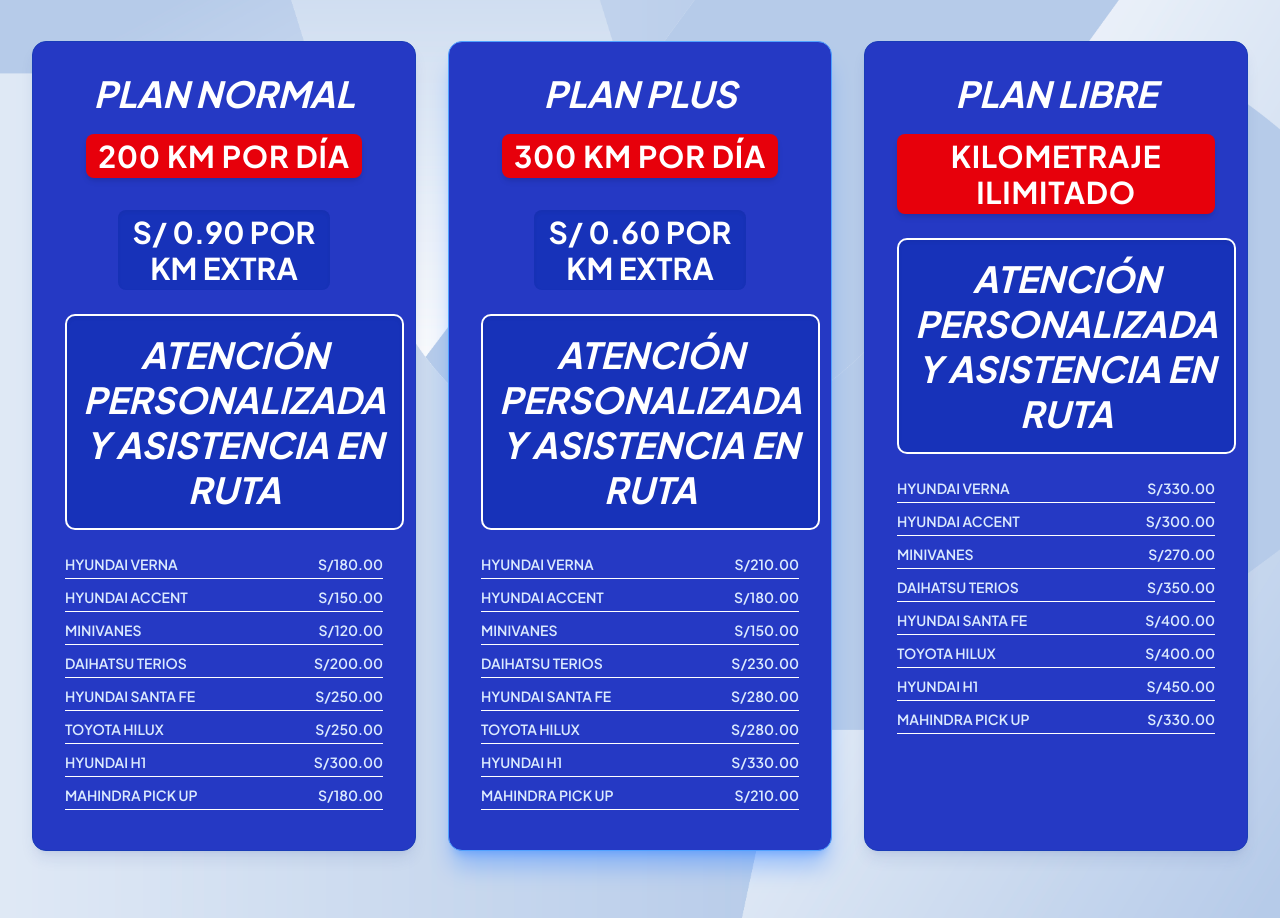
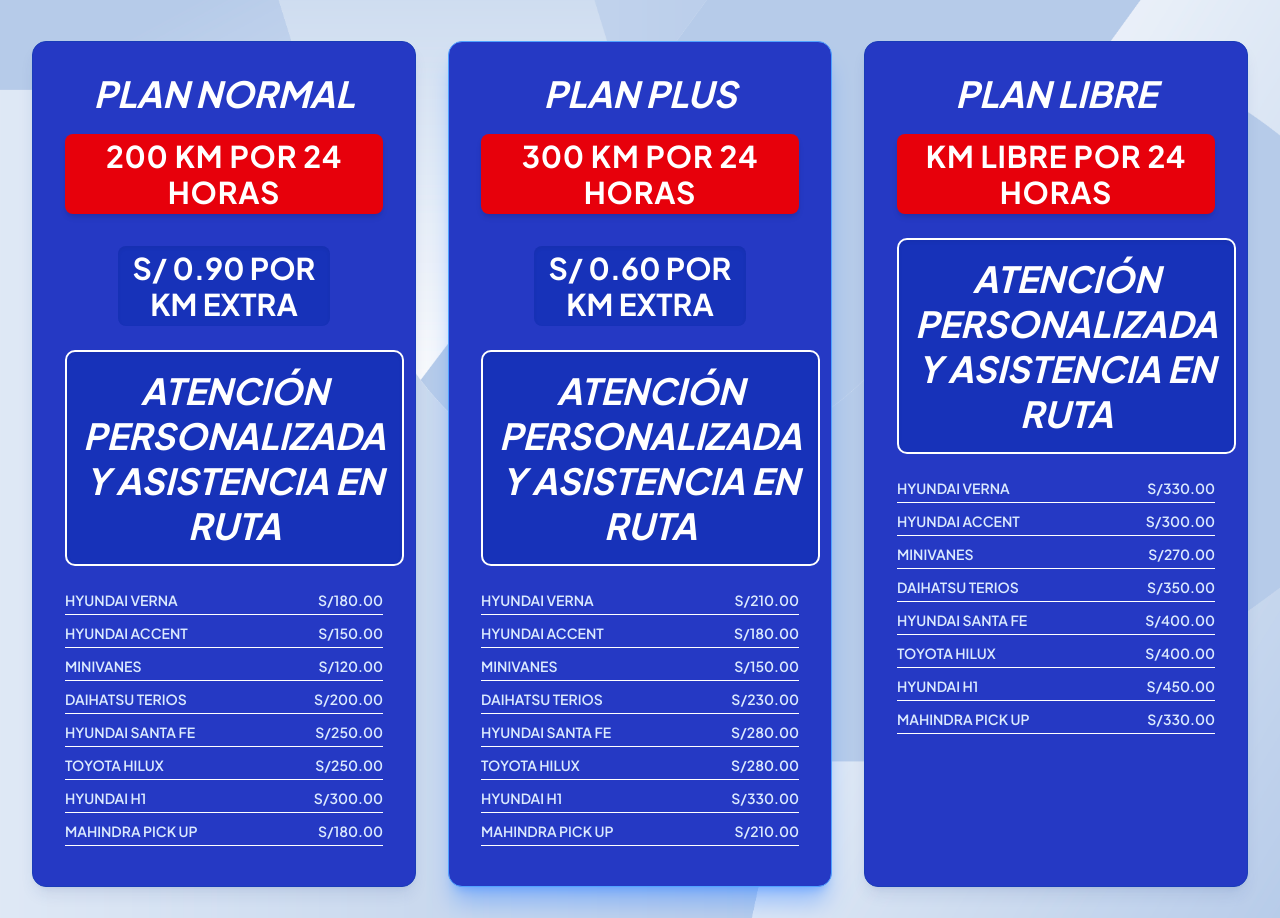
Before and after one commit to henri5482/veloxrent, a Next.js app: page / in a window 1280 px wide. Shown: the part 1340-2258 px from the top of the page. Built offline with nearby package versions, Linux system fonts and the light colour scheme.

Commit message:
agregando cosas

```diff
--- a/app/ofertas/planes .tsx
+++ b/app/ofertas/planes .tsx
@@ -84,7 +84,7 @@
     key: "libre",
     title: "PLAN LIBRE",
     videoId: "WtzDWWSHwUo",
-    kmBadge: "KM LIBRE POR DÍA",
+    kmBadge: "KM LIBRE POR 24 HORAS",
     pricesLeft: [
       { label: "Minivan Q22", price: "S/ 270.00" },
       { label: "Auto Accent", price: "S/ 300.00" },
--- a/app/proceso.tsx
+++ b/app/proceso.tsx
@@ -51,7 +51,7 @@
     price: 120.0,
     recurrence: "Desde S/120.00 por día",
     savings: null,
-    installments: "INCLUYE 200 KM POR DÍA",
+    installments: "INCLUYE 200 KM POR 24 HORAS",
     features: [
       { text: "Hyundai Verna: S/180.00", included: true },
       { text: "Hyundai Accent: S/150.00", included: true },
@@ -73,7 +73,7 @@
     duration: "Diario",
     price: 150.0,
     savings: "¡MÁS KILÓMETROS INCLUIDOS!",
-    installments: "INCLUYE 300 KM POR DÍA",
+    installments: "INCLUYE 300 KM POR 24 HORAS",
     recurrence: "Desde S/150.00 por día",
     features: [
       { text: "Hyundai Verna: S/210.00", included: true },
@@ -97,7 +97,7 @@
     name: "PLAN LIBRE",
     duration: "Diario",
     price: 270.0,
-    savings: "¡KILOMETRAJE ILIMITADO!",
+    savings: "KM LIBRE POR 24 HORAS",
     installments: "INCLUYE KM LIBRE",
     recurrence: "Desde S/270.00 por día",
     features: [
@@ -124,7 +124,7 @@
   // Helpers para formatear como la imagen
   const kmBadge = (planName: string, installments?: string) => {
     if (!installments) return "";
-    if (/LIBRE/i.test(planName)) return "KILOMETRAJE ILIMITADO";
+    if (/LIBRE/i.test(planName)) return "KM LIBRE POR 24 HORAS";
     return installments.replace(/^INCLUYE\s*/i, "");
   };
 
```
Also changed, not shown: app/vehiculos/AlquilarModal.tsx (indentation only), 1 other file (tests, documents, lock files or other folders).
